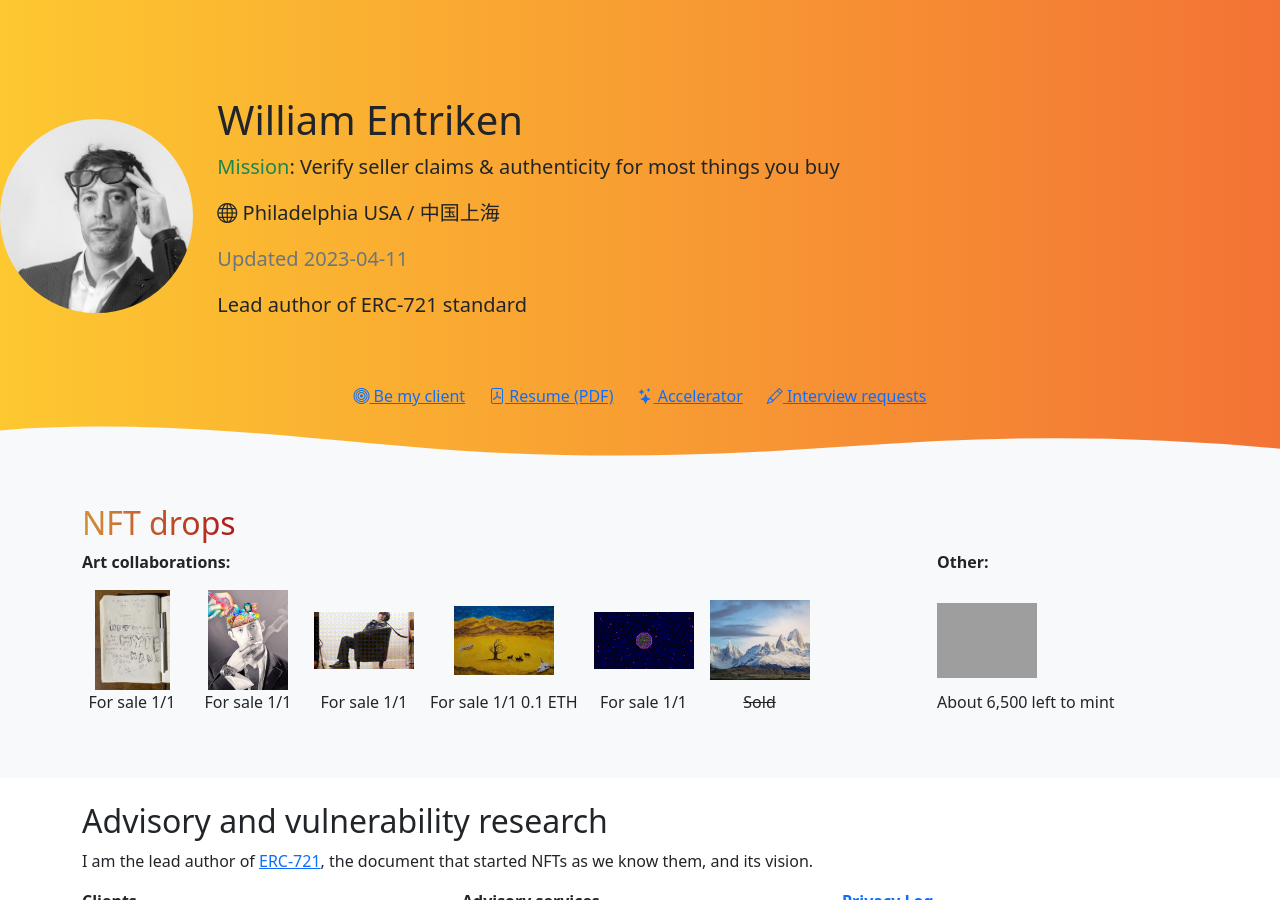
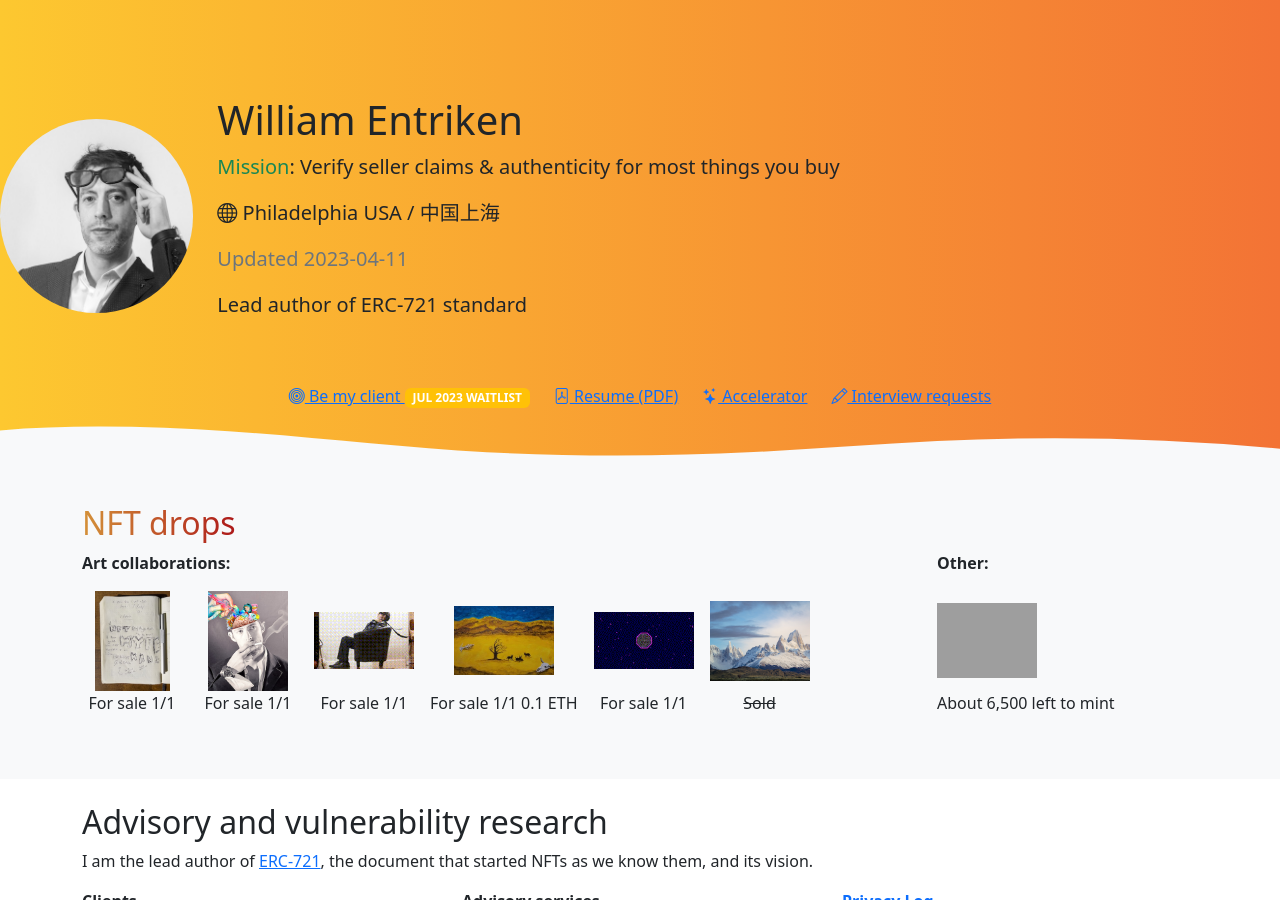
Before and after one commit to fulldecent/phor.net, a Jekyll site: the page built from index.html, in a window 1280 px wide and 900 px high. Built offline with Jekyll 4.4.1, drawn with Linux system fonts in a browser that asks for light colours; nearby versions of some CDN libraries; comment, search, counter and statistics services are not loaded; grey boxes are pictures that could not be loaded.

Commit message:
waitlist

```diff
--- a/advisory.html
+++ b/advisory.html
@@ -12,7 +12,7 @@
         <img src="assets/portraits/william-smoking-mini.jpg" class="pull-right minipolaroid" style="max-height:10em" >
 
         <h1 class="display-4">Advisory</h1>
-        <p class="lead">Contact William first to check time availability before buying.
+        <p class="lead">Contact William first to check time availability before buying. <span class="badge bg-warning">JUL 2023 WAITLIST</span></p>
 
         <p><strong>Experienced product architect, advisor, developer advocate and strategy consultant for blockchain projects.</strong></p>
         <p>SERIOUS INQUIRIES ONLY.</p>
--- a/index.html
+++ b/index.html
@@ -135,7 +135,7 @@
 
       <nav class="d-flex flex-column flex-md-row justify-content-center mb-3 gap-4 mt-5">
         <a class="link-primary" href="advisory">
-          <i class="bi bi-bullseye" aria-hidden="true"></i> Be my client
+          <i class="bi bi-bullseye" aria-hidden="true"></i> Be my client <span class="badge bg-warning">JUL 2023 WAITLIST</span>
         </a>
         <a class="link-primary" href="/resume.pdf">
           <i class="bi bi-file-pdf" aria-hidden="true"></i> Resume (PDF)
```
